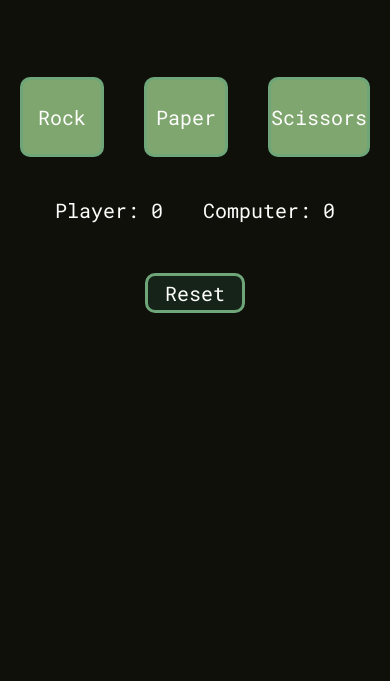
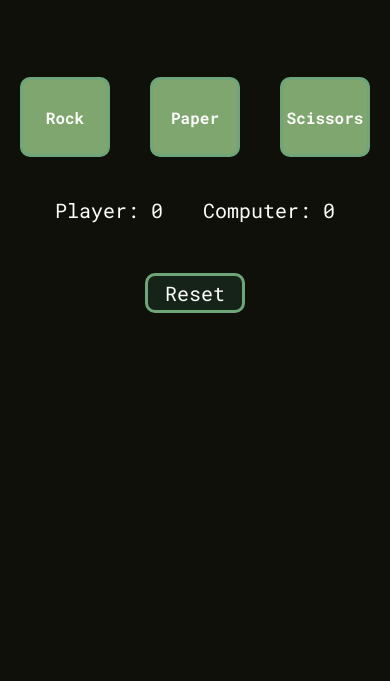
Before and after one commit to fazzal-dev/rock-paper-scissors, a plain HTML site: page index.html in a window 390 px wide. Shown: the part 97-778 px from the top of the page. Drawn offline with Linux system fonts and the light colour scheme.

Commit message:
updated style.css

```diff
--- a/style.css
+++ b/style.css
@@ -41,17 +41,17 @@ header h1 {
 
 .main {
   text-align: center;
-  font-size: 30px;
+  font-size: 25px;
 }
 
 .buttons {
   display: flex;
   justify-content: center;
-  font-size: 25px;
 }
 
 .btn {
   font-size: inherit;
+  font-weight: bold;
   width: 200px;
   height: 90px;
   border-radius: 10px;
@@ -168,7 +168,7 @@ img:hover {
     width: 150px;
     height: 80px;
     margin: 80px 20px 20px 20px;
-    font-size: 20px;
+    font-size: 16px;
   }
 
   .winner-msg {
```
